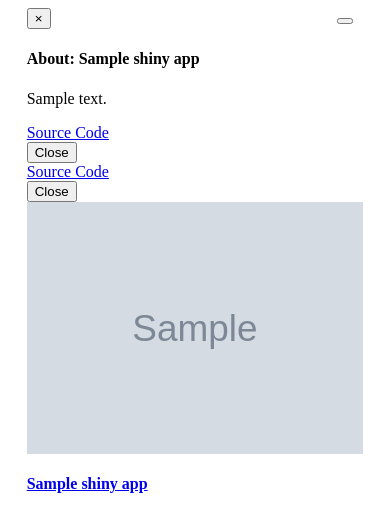
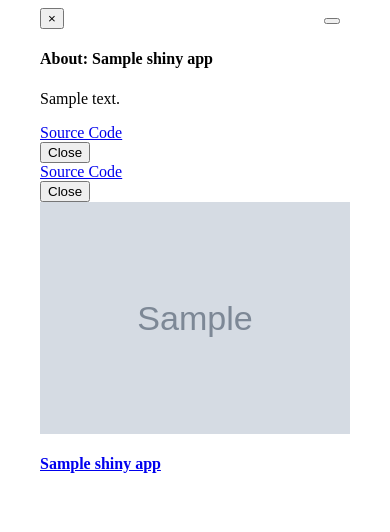
Before and after one commit to mfcovington/djangocms-shiny-app, a Django app: template cms_shiny/templates/cms_shiny/plugin.html in a window 390 px wide. Shown: the top 532 px of the page. Run offline with Django 3.2, Linux system fonts and the light colour scheme; the template is opened without the code that fills it: most values are stand-ins (such as "Sample title", 1, 10 or a date in 2020); grey boxes marked "Sample" are stand-in pictures; some libraries are stand-ins or nearby versions.

Commit message:
Don't resize plugin width at media query breakpoints

```diff
--- a/cms_shiny/static/cms_shiny/app.css
+++ b/cms_shiny/static/cms_shiny/app.css
@@ -52,7 +52,7 @@ a.thumbnail:hover {
   display: block;
 }
 @media screen and (max-width: 767px) {
-  .item {
+  #shiny-app .item {
     max-width: 500px;
   }
   .item .shiny-app-info {
@@ -60,7 +60,7 @@ a.thumbnail:hover {
   }
 }
 @media screen and (max-width: 479px) {
-  .item {
+  #shiny-app .item {
     max-width: 90%;
   }
 }
```
